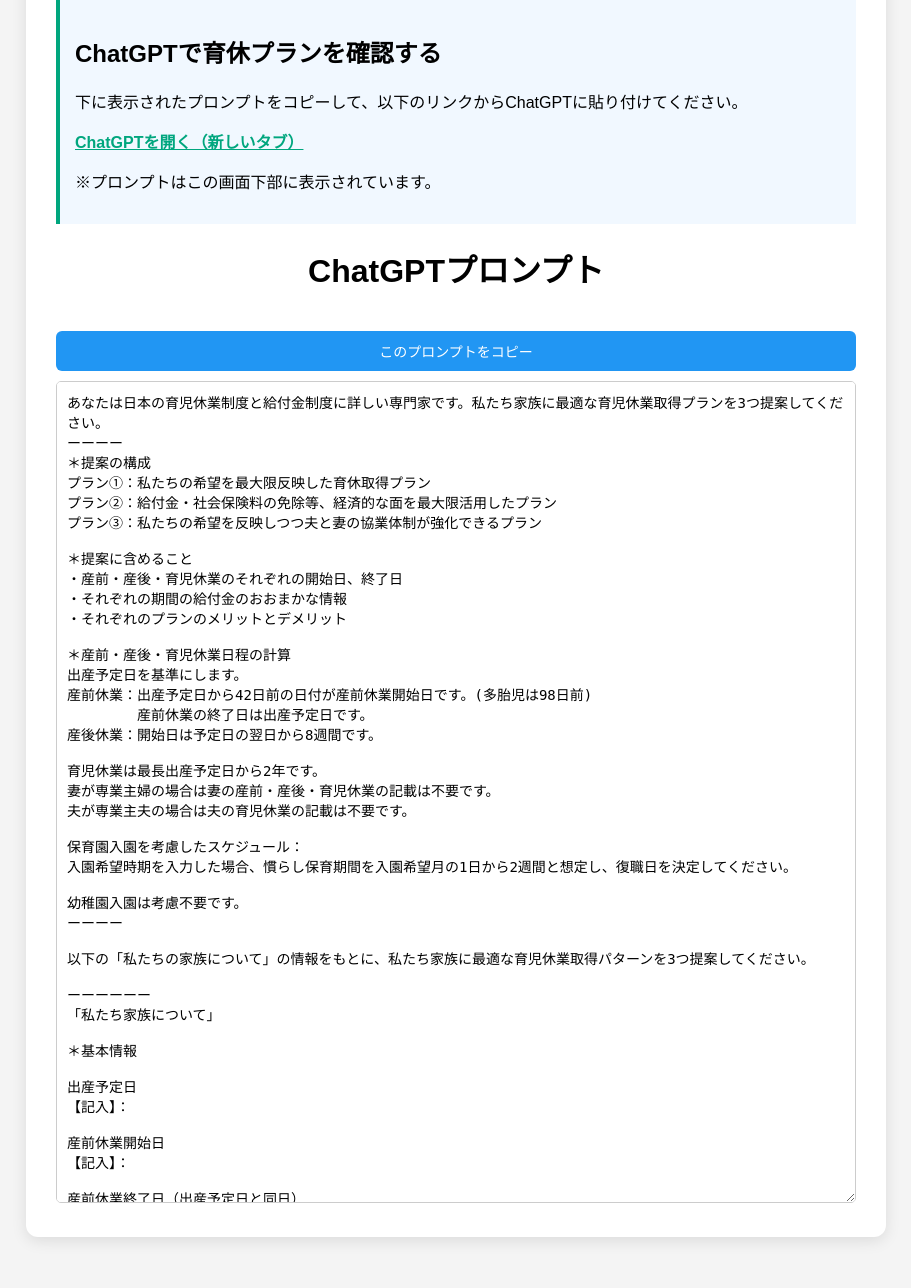
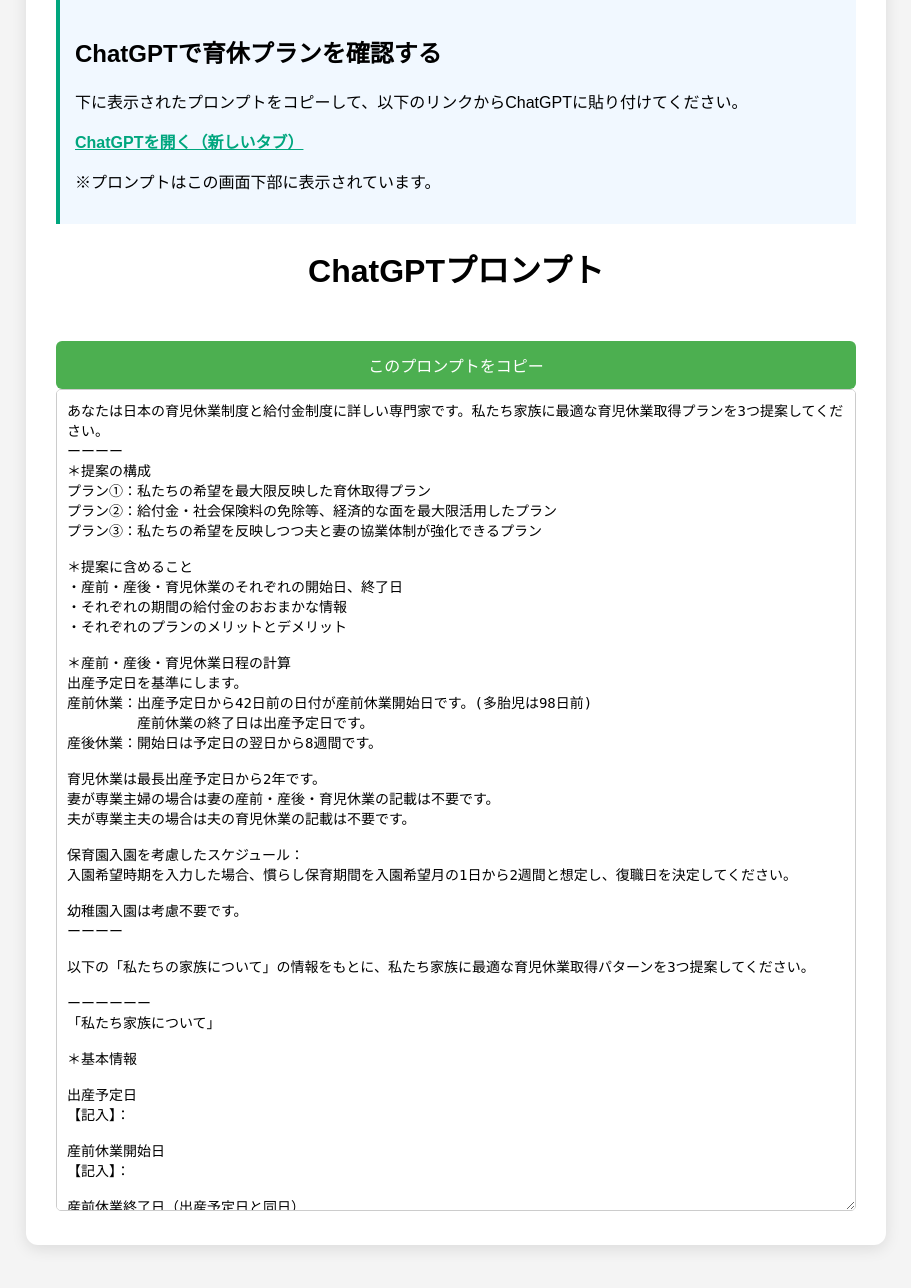
Before and after one commit to kbobshida/ikukkyu_webapp, a Flask app: page /result in a window 1280 px wide. Shown: the part 81-1369 px from the top of the page, without its empty margins (184-1095 px from the left). Run offline with Flask 2, Linux system fonts and the light colour scheme.

Commit message:
Update result.html

```diff
--- a/templates/result.html
+++ b/templates/result.html
@@ -4,21 +4,7 @@
     <meta charset="UTF-8">
     <title>育休プロンプト生成結果</title>
     <link rel="stylesheet" href="{{ url_for('static', filename='style.css') }}">
-    <style>
-        .copy-btn {
-            background-color: #2196F3;
-            color: white;
-            border: none;
-            padding: 10px 20px;
-            font-size: 14px;
-            border-radius: 6px;
-            cursor: pointer;
-            margin: 10px 0;
-        }
-        .copy-btn:hover {
-            background-color: #0b7dda;
-        }
-    </style>
+    <link href="https://fonts.googleapis.com/css2?family=Noto+Sans+JP:wght@400;500;700&display=swap" rel="stylesheet">
 </head>
 <body>
 <div class="container">
@@ -30,9 +16,9 @@
     </div>
 
     <h1>ChatGPTプロンプト</h1>
-    <button class="copy-btn" onclick="copyToClipboard()">このプロンプトをコピー</button>
+    <button type="button" class="btn secondary-btn" onclick="copyToClipboard()">このプロンプトをコピー</button>
 
-    <textarea id="promptText" rows="50" style="width:100%; font-family:monospace;">
+    <textarea id="promptText" rows="50">
 あなたは日本の育児休業制度と給付金制度に詳しい専門家です。私たち家族に最適な育児休業取得プランを3つ提案してください。
 ーーーー
 ＊提案の構成
```
